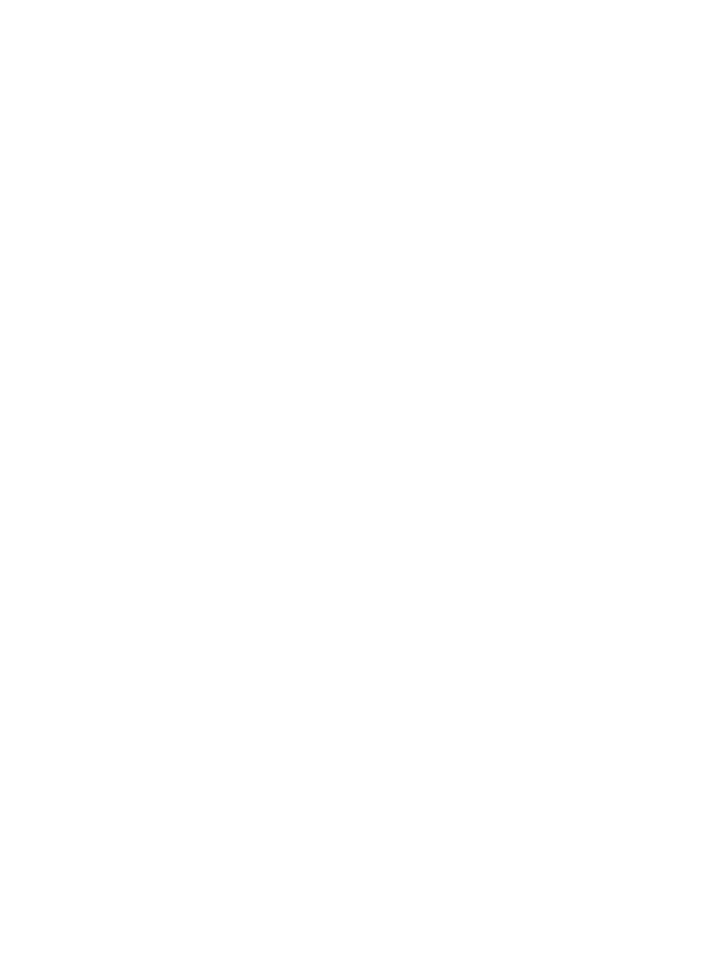
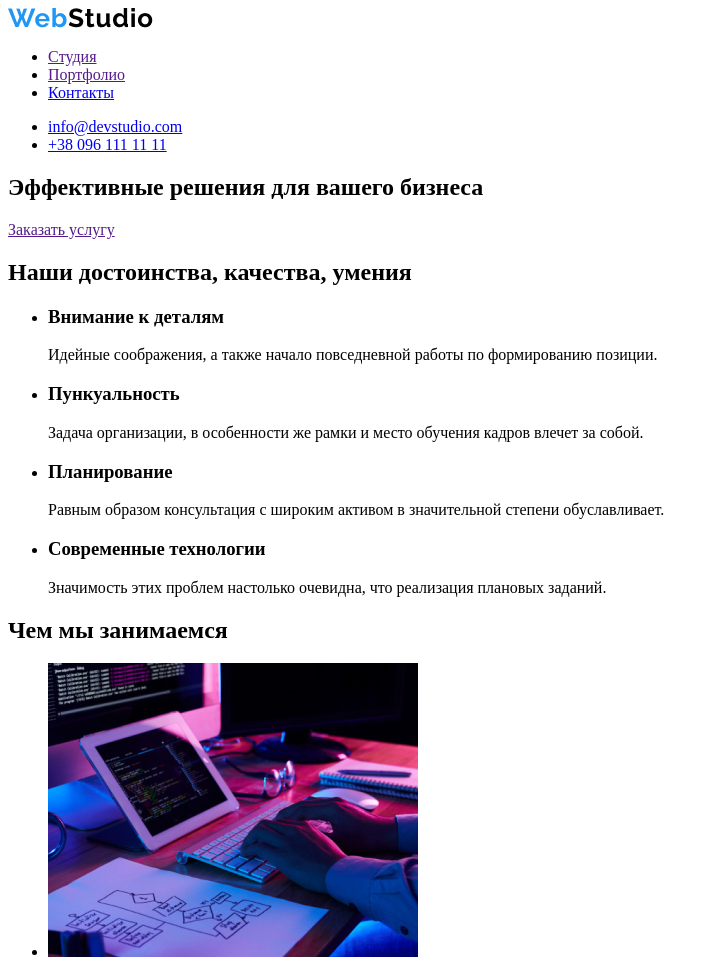
Before and after one commit to vladislav-kulachko/goit-markup-hw-01, a plain HTML site: page index.html in a window 1280 px wide. Shown: the top 957 px of the page, without its empty margins (0-719 px from the left). Before the commit the page ends 800 px from the top, so only its background shows below. Drawn offline with Linux system fonts and the light colour scheme.

Commit message:
Полностью завершает статику 1-й страницы

```diff
--- a/index.html
+++ b/index.html
@@ -7,7 +7,104 @@
     <meta name="description" content="Разработка, ведение и поддержка решений для вашего бизнеса">
     <title>Проба пера</title>
 </head>
+
 <body>
+    <header>
+        <nav>
+            <a href="/index.html" title="Возврат на главную страницу">
+            <img src="/img/WebStudio.jpg" width="145" alt="Лого компании"></a>
+            <ul>
+                <li><a href="">Cтудия</a></li>
+                <li><a href="">Портфолио</a></li>
+                <li><a href="#1">Контакты</a></li>
+            </ul>
+        </nav>
+        <ul>
+            <li><a href="mailto: info@devstudio.com">info@devstudio.com</a></li>
+            <li><a href="tel: +38 096 111 11 11">+38 096 111 11 11</a></li>
+        </ul>
+    </header>
+<main>
+    <div>
+        <section>
+            <h1>Эффективные решения для вашего бизнеса</h1>
+            <p><a href="">Заказать услугу</a></p>
+        </section>
+    </div>
 
+    <section>
+        <h2>Наши достоинства, качества, умения</h2>
+        <ul>
+            <li>
+                <h3>Внимание к деталям</h3>
+                <p>Идейные соображения, а также начало повседневной работы по формированию позиции.</p>
+            </li>
+            <li>
+                <h3>Пункуальность</h3>
+                <p>Задача организации, в особенности же рамки и место обучения кадров влечет за собой.</p>
+            </li>
+            <li><h3>Планирование</h3>
+                <p>Равным образом консультация с широким активом в значительной степени обуславливает.</p>
+            </li>
+            <li><h3>Современные технологии</h3>
+                <p>Значимость этих проблем настолько очевидна, что реализация плановых заданий.</p>
+            </li>
+        </ul>
+    </section>
+    <section>
+        <h2>Чем мы занимаемся</h2>
+        <ul>
+            <li><img src="/img/img-1.jpg" width="370" alt="Программирование"></li>
+            <li><img src="/img/img-2.jpg" width="370" alt="Разработка"></li>
+            <li><img src="/img/img-3.jpg" width="370" alt="Дизайн"></li>
+        </ul>
+
+
+
+    </section>
+
+    <!-- <section>
+        <h2>Наша команда</h2>
+        <ul>
+            <li><img src="/img/игорь-демьяненко.jpg" width="270" alt="игорь-демьяненко">
+                <h3>Игорь Демьяненко</h3>
+                <p>Product Designer</p></li>
+            <li><img src="/img/ольга-репина.jpg" width="270" alt="ольга-репина">
+                <h3>Ольга Репина</h3>
+                <p>Frontend Developer</p></li>
+            <li><img src="/img/николай-тарасов.jpg" width="270" alt="николай-тарасов">
+                <h3>Николай Тарасов</h3>
+                <p>Marketing</p></li>
+            <li><img src="/img/михаил-ермаков.jpg" width="270" alt="михаил-ермаков">
+                <h3>Михаил Ермаков</h3>
+                <p>UI Designer</p></li>
+        </ul>
+    </section> -->
+
+    <section>
+        <h2>Наша команда</h2>
+        <ul>
+            <li><figure><img src="/img/игорь-демьяненко.jpg" width="270" alt="игорь-демьяненко">
+                <figcaption>Игорь Демьяненко</figcaption><figcaption>Product Designer</figcaption></figure></li>
+            <li><figure><img src="/img/ольга-репина.jpg" width="270" alt="ольга-репина">
+                <figcaption>Ольга Репина</figcaption><figcaption>Frontend Developer</figcaption></figure></li>
+            <li><figure><img src="/img/николай-тарасов.jpg" width="270" alt="николай-тарасов">
+                <figcaption>Николай Тарасов</figcaption><figcaption>Marketing</figcaption></figure></li>
+            <li><figure><img src="/img/михаил-ермаков.jpg" width="270" alt="михаил-ермаков">
+                <figcaption>Михаил Ермаков</figcaption><figcaption>UI Designer</figcaption></figure></li>
+        </ul>
+    </section>
+</main>
+    <footer>
+        <section>
+            <a href="/index.html" title="Возврат на главную страницу">
+                <img src="/img/WebStudio.jpg" width="145" alt="Лого компании"></a>
+                <ul>
+                    <li><address>г. Киев, пр-т Леси Украинки, 26</address></li>
+                    <li><a href="mailto: info@devstudio.com">info@devstudio.com</a></li>
+                    <li><a href="tel: +38 096 111 11 11">+38 096 111 11 11</a></li>
+                </ul>
+        </section>
+    </footer>
 </body>
 </html>
```
Also changed, not shown: img/WebStudio.jpg (added), img/img-1.jpg (added), img/img-2.jpg (added), img/img-3.jpg (added), img/игорь-демьяненко.jpg (added), img/михаил-ермаков.jpg (added), img/николай-тарасов.jpg (added), img/ольга-репина.jpg (added).
